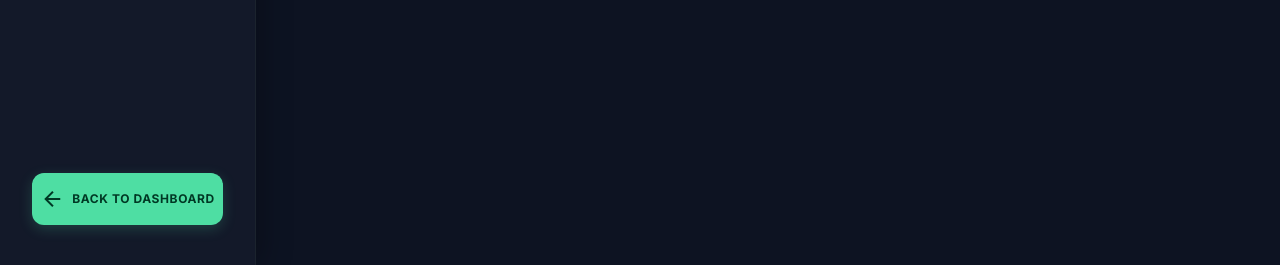
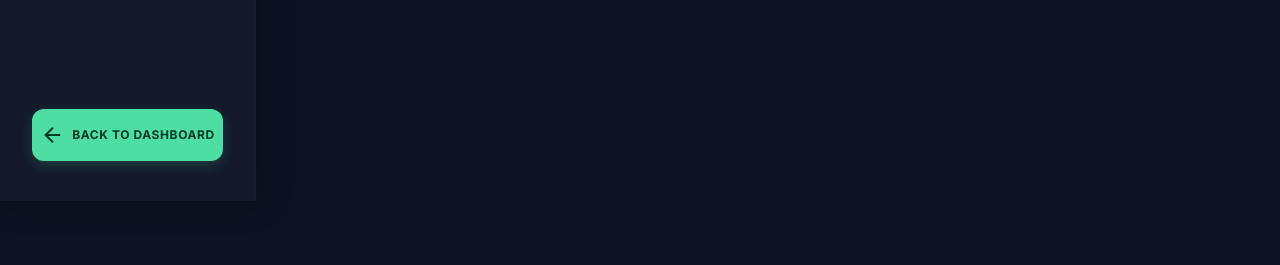
Before and after one commit to Aizen0003/boi_apkscan, a plain HTML site: page apkscan/static/report.html in a window 1280 px wide. Shown: the part 599-864 px from the top of the page. Drawn offline with nearby package versions, Linux system fonts and the light colour scheme.

Commit message:
Fix: Sidebar layout height and back button alignment

```diff
--- a/apkscan/static/css/styles.css
+++ b/apkscan/static/css/styles.css
@@ -346,8 +346,8 @@
 .sidebar {
     position: fixed;
     left: 0;
-    top: 0;
-    height: 100%;
+    top: var(--navbar-height);
+    height: calc(100vh - var(--navbar-height));
     width: var(--sidebar-width);
     display: none;
     flex-direction: column;
@@ -357,7 +357,6 @@
     border-right: 1px solid rgba(60, 74, 66, 0.2);
     box-shadow: 4px 0 30px rgba(0, 0, 0, 0.3);
     z-index: 40;
-    margin-top: var(--navbar-height);
 }
 @media (min-width: 1024px) {
     .sidebar { display: flex; }
@@ -379,7 +378,8 @@
     display: flex;
     flex-direction: column;
     gap: 4px;
-    flex: 1;
+    flex: 1 1 auto;
+    overflow-y: auto;
 }
 
 .sidebar-link {
```
